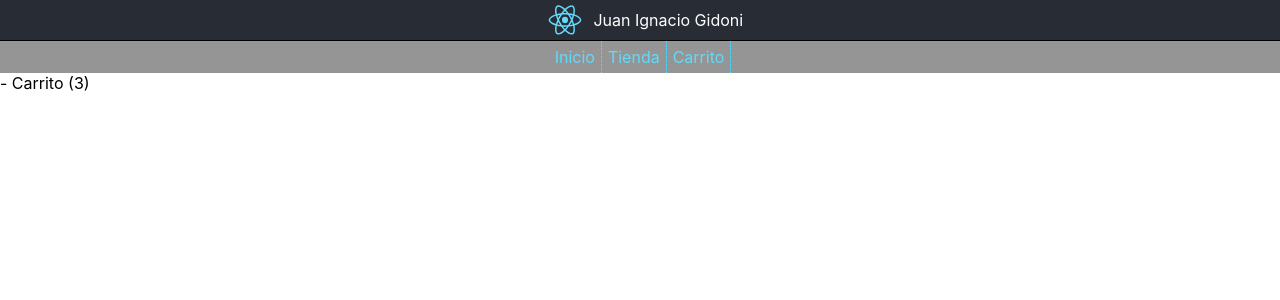
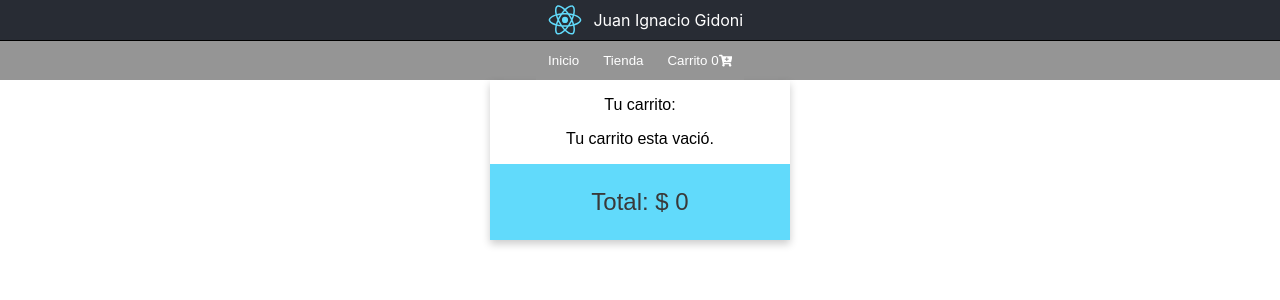
Before and after one commit to JuanGidoni/coursech_jigidoni, a React (Create React App) app: page / in a window 1280 px wide. Shown: the top 300 px of the page. Built offline with nearby package versions, Linux system fonts and the light colour scheme.

Commit message:
Challenge #3

```diff
--- a/package.json
+++ b/package.json
@@ -8,6 +8,7 @@
     "@testing-library/user-event": "^12.1.10",
     "react": "^17.0.1",
     "react-dom": "^17.0.1",
+    "react-icons": "^4.2.0",
     "react-scripts": "4.0.3",
     "web-vitals": "^1.0.1"
   },
--- a/src/components/App.jsx
+++ b/src/components/App.jsx
@@ -1,25 +1,52 @@
-import { useState } from 'react'
+import { useState, useEffect } from 'react'
 import '../components/styles/App.css';
 import Header from './Header'
 import Navbar from './Navbar'
+import img1 from './assets/products/1.png'
 import {Inicio, Tienda, Carrito} from './Pages'
 function App() {
 
   const goTo = (n) => {
     setPage(n)
   }
+  const defaults = [
+    {
+      'id': 1,
+      'title': 'Product 1',
+      'price': 250,
+      'description': 'Description product number 1',
+      'img': img1
+    },{
+      'id': 2,
+      'title': 'Product 2',
+      'price': 8250,
+      'description': 'Description product number 2',
+    },{
+      'id': 3,
+      'title': 'Product 3',
+      'price': 1250,
+      'description': 'Description product number 3',
+    },
+  ]
   const [page, setPage] = useState(0);
+  const [cart, setCart] = useState([]);
+  const [total, setTotal] = useState(0);
+  const [products, setProducts] = useState([])
+
+  useEffect(() => {
+      setProducts(defaults)
+  }, [])
 
   return (
     <div className="App">
       <Header />
-      <Navbar goTo={goTo} />
-      {page == 1 ? (
-        <Inicio index={1} />
-      ) : page == 2 ? (
-        <Tienda index={2} />
+      <Navbar goTo={goTo} cart={cart} />
+      {page === 1 ? (
+        <Inicio />
+      ) : page === 2 ? (
+        <Tienda cart={cart} setCart={setCart} total={total} setTotal={setTotal} products={products} />
       ) : (
-        <Carrito index={3} />
+        <Carrito cart={cart} setCart={setCart} total={total} setTotal={setTotal} />
       )}
     </div>
   );
--- /dev/null
+++ b/src/components/Card/index.jsx
@@ -0,0 +1,25 @@
+import React from 'react'
+import '../styles/Card.css'
+import Link from '../Link'
+const Card = (props) => {
+    return (
+        <div className="card">
+        {props.image ? (
+                    <img src={props.image} alt={props.title} title={props.title} />
+                ) : (
+                    <h2>{props.title}</h2>
+                )}
+        <p className="price">{props.price}</p>
+        <p>{props.description}</p>
+            <Link type="addcart" cart={props.cart} setCart={props.setCart} itemCart={{
+                    'title': props.title,
+                    'description': props.description,
+                    'price': props.price
+                }}>
+                {props.price}
+            </Link>
+        </div>
+    )
+}
+
+export default Card
--- /dev/null
+++ b/src/components/Link/index.jsx
@@ -0,0 +1,27 @@
+import React from 'react'
+
+const Link = (props) => {
+    return (
+        <>
+        { props.type === 'pagination' ? (
+        <button onClick={() => props.goTo(props.page)} className={props.className}>
+            {props.children}
+        </button>
+        ) : props.type === 'addcart' ? (
+        <button onClick={() => {
+            props.setCart([
+            ...props.cart, props.itemCart
+            ])
+        }} className={props.className}>
+            $ {props.children}
+        </button>
+        ): (
+        <button onClick={() => props.goTo(props.page)} className={props.className}>
+            {props.children}
+        </button>
+        )}
+        </>
+    )
+}
+
+export default Link
--- a/src/components/Navbar/index.jsx
+++ b/src/components/Navbar/index.jsx
@@ -1,12 +1,25 @@
 import React from 'react'
-
-const Navbar = ({goTo}) => {
+import Link from '../Link'
+import { FaCartPlus } from 'react-icons/fa';
+const Navbar = ({goTo, cart}) => {
     return (
         <nav>
-            <ul class="navbar">
-                <li onClick={() => goTo(1)}>Inicio</li>
-                <li onClick={() => goTo(2)}>Tienda</li>
-                <li onClick={() => goTo(3)}>Carrito</li>
+            <ul className="navbar">
+                <li>
+                    <Link goTo={goTo} page={1} className="btn" type="pagination">
+                        Inicio
+                    </Link>
+                </li>
+                <li>
+                    <Link goTo={goTo} page={2} className="btn" type="pagination">
+                    Tienda
+                    </Link>
+                </li>
+                <li>
+                    <Link goTo={goTo} page={3} className="btn" type="pagination">
+                    Carrito {cart && cart.length} <FaCartPlus />
+                    </Link>
+                </li>
             </ul>
         </nav>
     )
--- /dev/null
+++ b/src/components/Pages/Cart/index.jsx
@@ -0,0 +1,23 @@
+import React from 'react'
+
+const Cart = (props) => {
+    let newTotal = 0
+    return (
+        <div className="card cart">
+            Tu carrito:
+            <br/>
+            {
+                props.cart && props.cart.length > 0 ? (
+                    props.cart.map((v,i) => {
+                        newTotal += props.total+v.price
+                        return <li key={i} >{v.title} | $ {v.price} </li>
+                    })
+                ) : <li> Tu carrito esta vació. </li>
+
+            }
+            <p className="total">Total: $ {newTotal}</p>
+        </div>
+    )
+}
+
+export default Cart
--- /dev/null
+++ b/src/components/Pages/Home/index.jsx
@@ -0,0 +1,11 @@
+import React from 'react'
+
+const Home = () => {
+    return (
+        <div>
+            Pagina Home
+        </div>
+    )
+}
+
+export default Home
--- /dev/null
+++ b/src/components/Pages/Shop/index.jsx
@@ -0,0 +1,22 @@
+import React from 'react'
+import Card from '../../Card'
+const Shop = (props) => {
+    return (
+        <div className={props.className}>
+            {props.products && props.products.length > 0 ? props.products.map((v,i) => (
+                <Card key={i}
+                cart={props.cart}
+                setCart={props.setCart}
+                price={v.price}
+                title={v.title}
+                description={v.description}
+                total={props.total}
+                setTotal={props.setTotal}
+                />
+            )) : 'Lista de productos vacia.'
+        }
+        </div>
+    )
+}
+
+export default Shop
--- a/src/components/Pages/index.jsx
+++ b/src/components/Pages/index.jsx
@@ -1,25 +1,28 @@
 import React from 'react'
+import Home from '../Pages/Home'
+import Shop from '../Pages/Shop'
+import Cart from '../Pages/Cart'
 
-export const Inicio = ({index}) => {
+const Inicio = (props) => {
     return (
-        <div>
-            - Inicio ({index})
-        </div>
+        <Home props={props} />
     )
 }
 
-export const Tienda = ({index}) => {
+const Tienda = (props) => {
     return (
-        <div>
-            - Tienda ({index})
-        </div>
+        <Shop cart={props.cart} setCart={props.setCart} total={props.total} setTotal={props.setTotal} products={props.products} className="flex"/>
     )
 }
 
-export const Carrito = ({index}) => {
+const Carrito = (props) => {
     return (
-        <div>
-            - Carrito ({index})
-        </div>
+        <Cart cart={props.cart} setCart={props.setCart} total={props.total} setTotal={props.setTotal} />
     )
 }
+
+export {
+    Inicio,
+    Tienda,
+    Carrito
+  }
--- a/src/components/styles/App.css
+++ b/src/components/styles/App.css
@@ -2,6 +2,11 @@
   margin:0; padding:0;
   box-sizing: border-box;
 }
+button:focus {
+  border:none;
+  outline: none;
+}
+
 .App-logo {
   height: 5vmin;
   pointer-events: none;
@@ -28,13 +33,23 @@
   background-color: #959595;
 }
 .navbar li {
-  padding:6px;
-  border-right: 1px dotted #61dafb ;
   background-color: #959595;
   transition: ease-in-out .5s;
 }
-.navbar li:hover {
+.btn {
+  padding:12px;
+  border:none;
+  background-color: #959595;
+  color:white;
+  transition: ease-in-out .5s;
+  box-shadow: none;
+  display:flex;
+  flex: 0 1;
+  align-items: center;
+  justify-content: center;
+}
+.btn:hover {
   background-color: #191c24;
   transition: ease-in-out .5s;
-  cursor:pointer;
+  cursor:pointer;border-right: 1px dotted #61dafb ;
 }
--- /dev/null
+++ b/src/components/styles/Card.css
@@ -0,0 +1,60 @@
+.flex {
+	padding:16px;
+	display: flex;
+	flex:0 1;
+	align-items: center;
+	justify-content: center;
+}
+.cart {
+	margin-top:2em;
+	padding-top:1em;
+}
+.cart li {
+	list-style: none;
+	padding:1em;
+	border-bottom: 1px solid rgb(235, 114, 154);
+}
+.cart li:nth-last-child(2) {
+	border-bottom: none !important;
+}
+.cart .total {
+	background: #61dafb;
+	color:#393939;
+	padding:1em;
+	width:100%;
+	font-size:1.5em;
+}
+.card {
+	box-shadow: 0 4px 8px 0 rgba(0, 0, 0, 0.2);
+	max-width: 300px;
+	margin: auto;
+	display: flex;
+	flex-direction: column;
+	align-items: center;
+	justify-content: center;
+	text-align: center;
+	font-family: arial;
+  }
+
+  .price {
+	color: grey;
+	font-size: 22px;
+	padding:10px;
+  }
+
+  .card button {
+	border: none;
+	outline: 0;
+	margin-top:1em;
+	padding: 12px;
+	color: white;
+	background-color: #000;
+	text-align: center;
+	cursor: pointer;
+	width: 100%;
+	font-size: 18px;
+  }
+
+  .card button:hover {
+	opacity: 0.7;
+  }
```
Also changed, not shown: src/components/assets/products/1.png (added), 1 other file (tests, documents, lock files or other folders).
